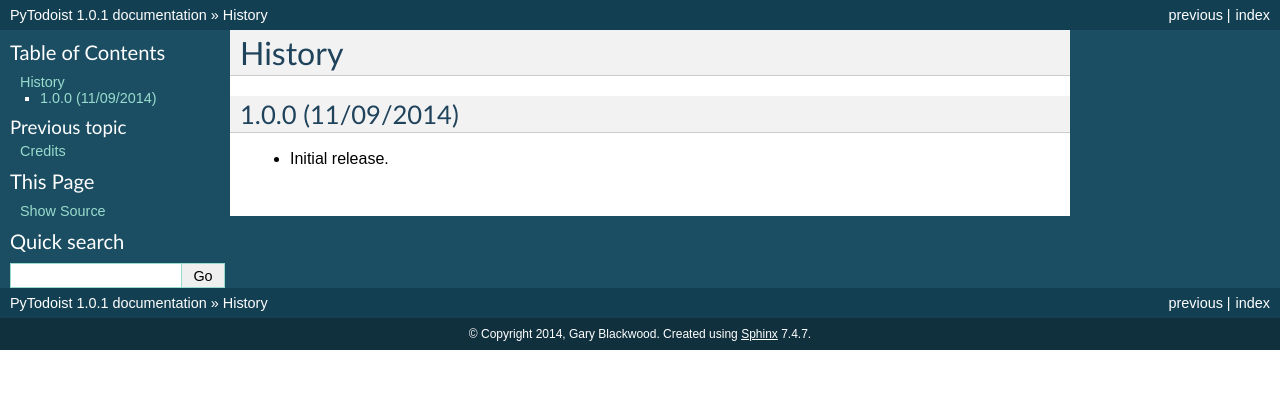
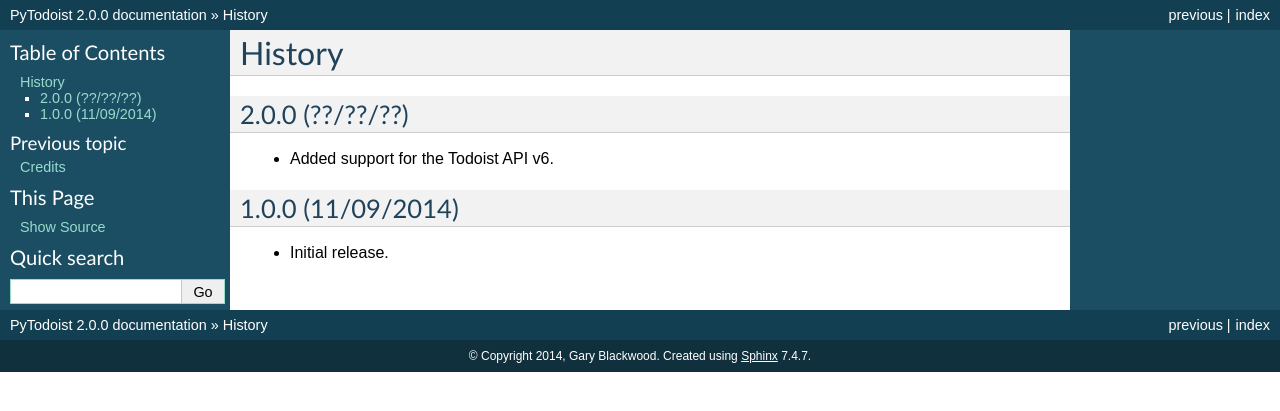
Before and after one commit to Garee/pytodoist, a Sphinx documentation site: the page built from docs/source/history.rst, in a window 1280 px wide. Shown: the top 411 px of the page. Built offline with Sphinx 7.4.7, drawn with Linux system fonts in a browser that asks for light colours.

Commit message:
Updated the version to 2.0.0 as major changes will be made to support the new API v6.

```diff
--- a/docs/source/history.rst
+++ b/docs/source/history.rst
@@ -1,5 +1,10 @@
 History
 =======
+
+2.0.0 (??/??/??)
+----------------
+
+* Added support for the Todoist API v6.
 
 1.0.0 (11/09/2014)
 ------------------
--- a/pytodoist/__init__.py
+++ b/pytodoist/__init__.py
@@ -1 +1 @@
-__version__ = '1.0.1'
+__version__ = '2.0.0'
```
